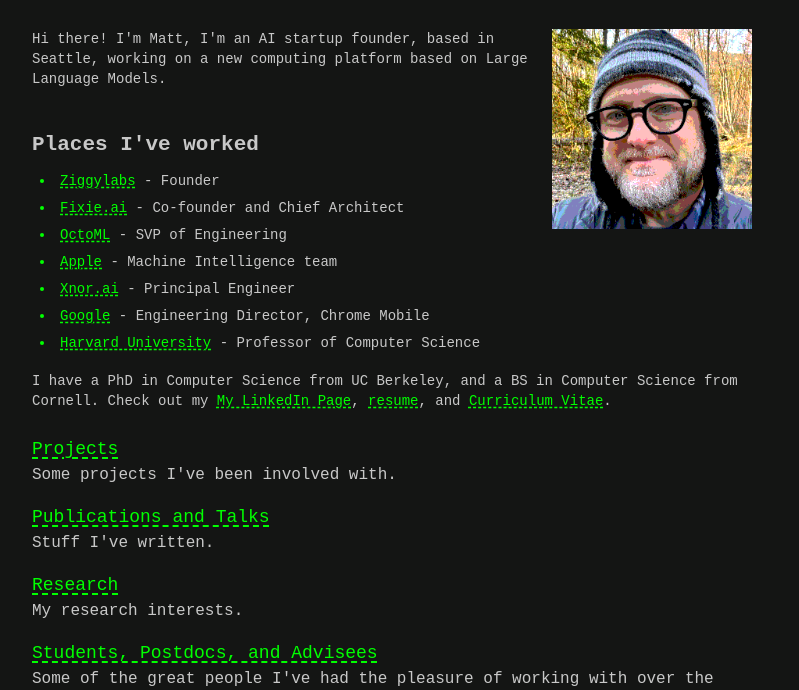
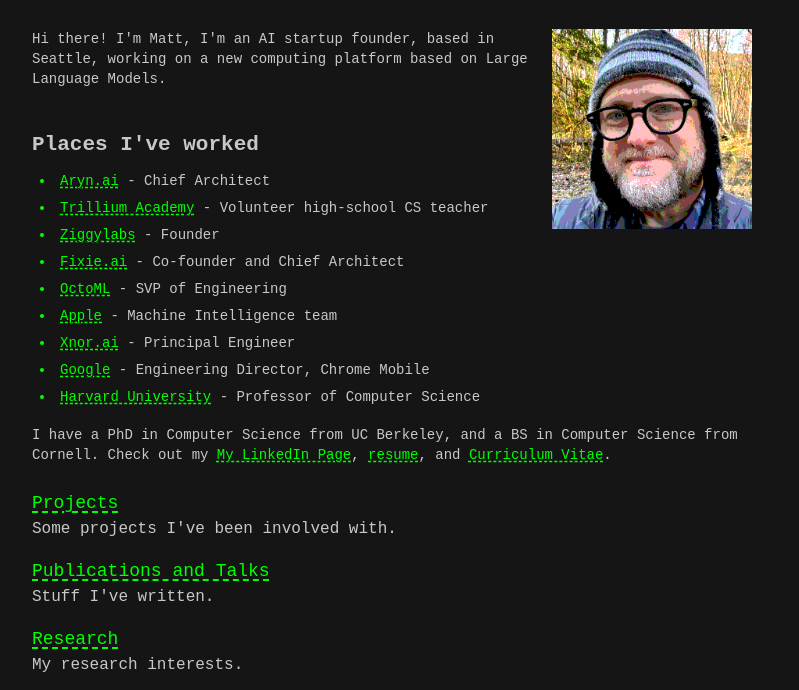
Before and after one commit to mdwelsh/mdwelsh.github.io, an Astro site in the folder astro/: page / in a window 1280 px wide. Shown: the part 73-763 px from the top of the page, without its empty margins (240-1039 px from the left). Built offline with nearby package versions, Linux system fonts and the light colour scheme; Astro itself is replaced by a stand-in of ours; a web font is replaced by a local one.

Commit message:
Update intro.

```diff
--- a/astro/src/content/main/intro.mdx
+++ b/astro/src/content/main/intro.mdx
@@ -6,6 +6,8 @@
 
 ## Places I've worked
 
+* [Aryn.ai](https://aryn.ai) - Chief Architect
+* [Trillium Academy](https://trilliumacademy.org) - Volunteer high-school CS teacher
 * [Ziggylabs](https://ziggylabs.ai) - Founder
 * [Fixie.ai](https://fixie.ai) - Co-founder and Chief Architect
 * [OctoML](https://octoml.ai) - SVP of Engineering
```
